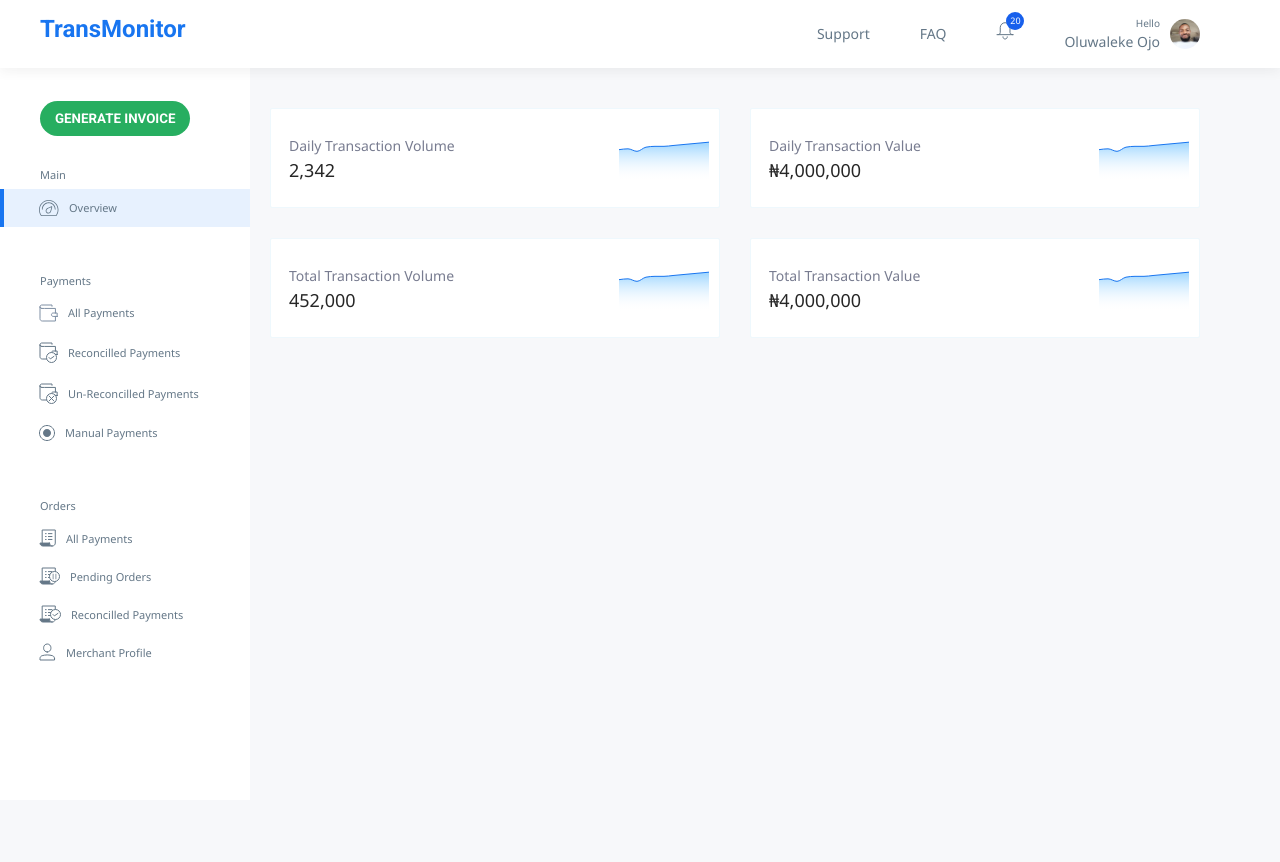
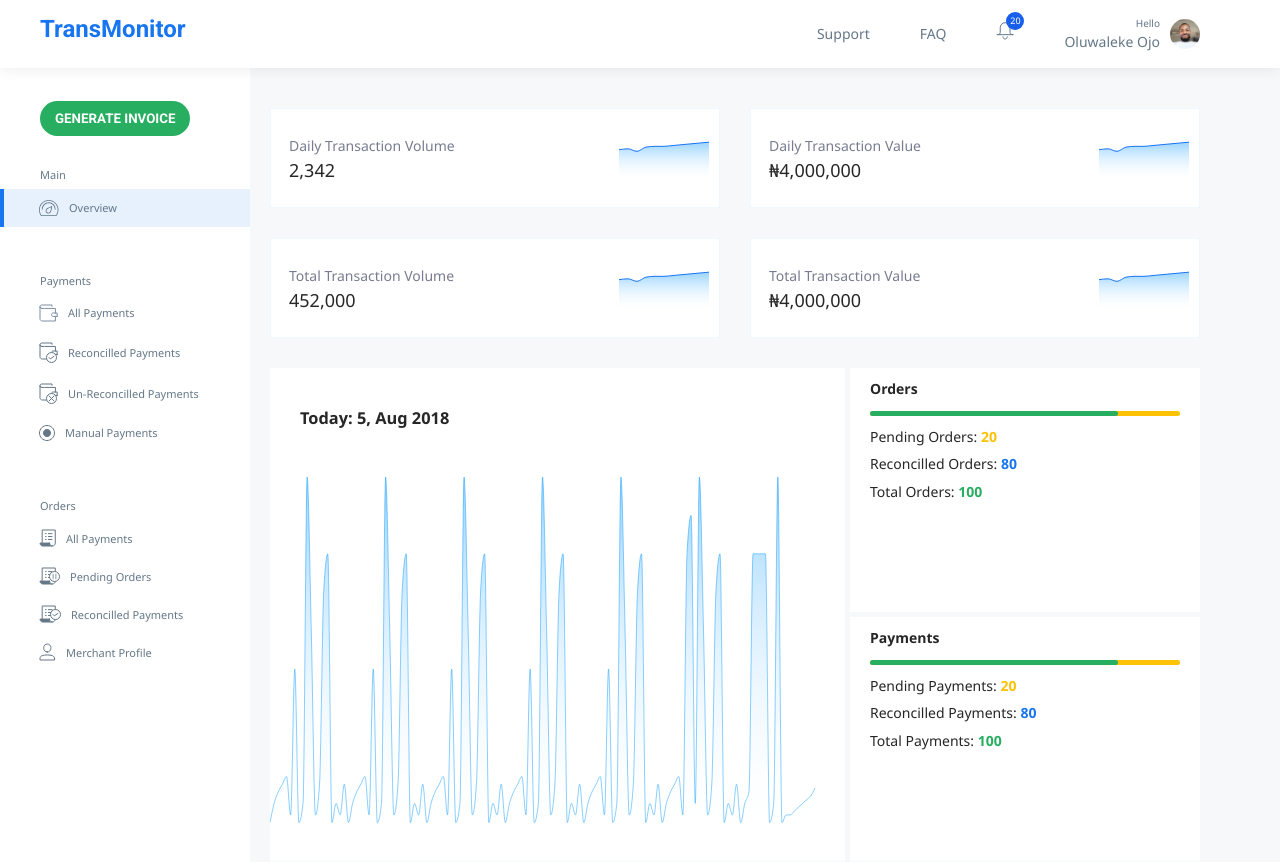
Before and after one commit to AdePhil/transmonitor-dashbaord, a React (Create React App) app: page / in a window 1280 px wide. Shown: the top 862 px of the page. Before the commit the page ends 800 px from the top, so only its background shows below. Built offline with nearby package versions, Linux system fonts and the light colour scheme.

Commit message:
main statistics section

```diff
--- a/src/Pages/Dashboard/Dashboard.js
+++ b/src/Pages/Dashboard/Dashboard.js
@@ -2,6 +2,8 @@
 import "./dashboard.scss";
 import Card from "../../Components/Card/index";
 import DashboardLayout from "../../Components/DashboardLayout";
+import { Tooltip, AreaChart, Area, ResponsiveContainer } from "recharts";
+import chartData from "./chartdata";
 class Dashboard extends Component {
   state = {};
   render() {
@@ -14,6 +16,75 @@
             <Card label={"Total Transaction Volume"} value={"452,000"} />
             <Card label={"Total Transaction Value"} value={"₦4,000,000"} />
           </div>
+          <div className="dashboard__stat">
+            <div className="dashboard__stat-graph">
+              <div className="dashboard__stat-graph-details">
+                <h3>Today: 5, Aug 2018</h3>
+              </div>
+              <ResponsiveContainer width="100%" height="80%">
+                <AreaChart
+                  data={chartData}
+                  margin={{ top: 10, right: 30, left: 0, bottom: 0 }}
+                >
+                  <defs>
+                    <linearGradient id="colorPv" x1="0" y1="0" x2="0" y2="1">
+                      <stop
+                        offset="5%"
+                        stopColor="rgba(2, 148, 255, 0.45)"
+                        stopOpacity={0.8}
+                      />
+                      <stop
+                        offset="95%"
+                        stopColor="rgba(255, 255, 255, 0.0001)"
+                        stopOpacity={0}
+                      />
+                    </linearGradient>
+                  </defs>
+                  <Tooltip />
+                  <Area
+                    type="monotone"
+                    dataKey="pv"
+                    stroke="rgba(2, 148, 255, 0.45)"
+                    fillOpacity={1}
+                    fill="url(#colorPv)"
+                  />
+                  <Area
+                    type="monotone"
+                    dataKey="uv"
+                    stroke="rgba(2, 148, 255, 0.45)"
+                    fillOpacity={1}
+                    fill="url(#colorPv)"
+                  />
+                </AreaChart>
+              </ResponsiveContainer>
+            </div>
+            <div className="dashboard__stat-info">
+              <h4>Orders</h4>
+              <div className="progress" />
+              <p>
+                Pending Orders: <span className="bold text-yellow">20</span>
+              </p>
+              <p>
+                Reconcilled Orders: <span className="bold text-blue">80</span>
+              </p>
+              <p>
+                Total Orders: <span className="bold text-green">100</span>
+              </p>
+            </div>
+            <div className="dashboard__stat-info">
+              <h4>Payments</h4>
+              <div className="progress" />
+              <p>
+                Pending Payments: <span className="bold text-yellow">20</span>
+              </p>
+              <p>
+                Reconcilled Payments: <span className="bold text-blue">80</span>
+              </p>
+              <p>
+                Total Payments: <span className="bold text-green">100</span>
+              </p>
+            </div>
+          </div>
         </>
       </DashboardLayout>
     );
--- /dev/null
+++ b/src/Pages/Dashboard/chartdata.js
@@ -0,0 +1,536 @@
+const chartData = [
+  {
+    name: "",
+    pv: 100
+  },
+  {
+    name: "",
+    pv: 150
+  },
+  {
+    name: "",
+    pv: 180
+  },
+  {
+    name: "",
+    pv: 200
+  },
+  {
+    name: "",
+    pv: 220
+  },
+  {
+    name: "",
+    pv: 120
+  },
+  {
+    name: "",
+    pv: 500
+  },
+  {
+    name: "",
+    pv: 100
+  },
+  {
+    name: "",
+    pv: 150
+  },
+  {
+    name: "",
+    pv: 1000
+  },
+  {
+    name: "",
+    pv: 600
+  },
+  {
+    name: "",
+    pv: 120
+  },
+  {
+    name: "",
+    pv: 200
+  },
+  {
+    name: "",
+    pv: 700
+  },
+  {
+    name: "",
+    pv: 800
+  },
+  {
+    name: "",
+    pv: 100
+  },
+  {
+    name: "",
+    pv: 150
+  },
+  {
+    name: "",
+    pv: 120
+  },
+  {
+    name: "",
+    pv: 200
+  },
+  {
+    name: "",
+    pv: 100
+  },
+  {
+    name: "",
+    pv: 150
+  },
+  {
+    name: "",
+    pv: 180
+  },
+  {
+    name: "",
+    pv: 200
+  },
+  {
+    name: "",
+    pv: 220
+  },
+  {
+    name: "",
+    pv: 120
+  },
+  {
+    name: "",
+    pv: 500
+  },
+  {
+    name: "",
+    pv: 100
+  },
+  {
+    name: "",
+    pv: 150
+  },
+  {
+    name: "",
+    pv: 1000
+  },
+  {
+    name: "",
+    pv: 600
+  },
+  {
+    name: "",
+    pv: 120
+  },
+  {
+    name: "",
+    pv: 200
+  },
+  {
+    name: "",
+    pv: 700
+  },
+  {
+    name: "",
+    pv: 800
+  },
+  {
+    name: "",
+    pv: 100
+  },
+  {
+    name: "",
+    pv: 150
+  },
+  {
+    name: "",
+    pv: 120
+  },
+  {
+    name: "",
+    pv: 200
+  },
+  {
+    name: "",
+    pv: 100
+  },
+  {
+    name: "",
+    pv: 150
+  },
+  {
+    name: "",
+    pv: 180
+  },
+  {
+    name: "",
+    pv: 200
+  },
+  {
+    name: "",
+    pv: 220
+  },
+  {
+    name: "",
+    pv: 120
+  },
+  {
+    name: "",
+    pv: 500
+  },
+  {
+    name: "",
+    pv: 100
+  },
+  {
+    name: "",
+    pv: 150
+  },
+  {
+    name: "",
+    pv: 1000
+  },
+  {
+    name: "",
+    pv: 600
+  },
+  {
+    name: "",
+    pv: 120
+  },
+  {
+    name: "",
+    pv: 200
+  },
+  {
+    name: "",
+    pv: 700
+  },
+  {
+    name: "",
+    pv: 800
+  },
+  {
+    name: "",
+    pv: 100
+  },
+  {
+    name: "",
+    pv: 150
+  },
+  {
+    name: "",
+    pv: 120
+  },
+  {
+    name: "",
+    pv: 200
+  },
+  {
+    name: "",
+    pv: 100
+  },
+  {
+    name: "",
+    pv: 150
+  },
+  {
+    name: "",
+    pv: 180
+  },
+  {
+    name: "",
+    pv: 200
+  },
+  {
+    name: "",
+    pv: 220
+  },
+  {
+    name: "",
+    pv: 120
+  },
+  {
+    name: "",
+    pv: 500
+  },
+  {
+    name: "",
+    pv: 100
+  },
+  {
+    name: "",
+    pv: 150
+  },
+  {
+    name: "",
+    pv: 1000
+  },
+  {
+    name: "",
+    pv: 600
+  },
+  {
+    name: "",
+    pv: 120
+  },
+  {
+    name: "",
+    pv: 200
+  },
+  {
+    name: "",
+    pv: 700
+  },
+  {
+    name: "",
+    pv: 800
+  },
+  {
+    name: "",
+    pv: 100
+  },
+  {
+    name: "",
+    pv: 150
+  },
+  {
+    name: "",
+    pv: 120
+  },
+  {
+    name: "",
+    pv: 200
+  },
+  {
+    name: "",
+    pv: 100
+  },
+  {
+    name: "",
+    pv: 150
+  },
+  {
+    name: "",
+    pv: 180
+  },
+  {
+    name: "",
+    pv: 200
+  },
+  {
+    name: "",
+    pv: 220
+  },
+  {
+    name: "",
+    pv: 120
+  },
+  {
+    name: "",
+    pv: 500
+  },
+  {
+    name: "",
+    pv: 100
+  },
+  {
+    name: "",
+    pv: 150
+  },
+  {
+    name: "",
+    pv: 1000
+  },
+  {
+    name: "",
+    pv: 600
+  },
+  {
+    name: "",
+    pv: 120
+  },
+  {
+    name: "",
+    pv: 200
+  },
+  {
+    name: "",
+    pv: 700
+  },
+  {
+    name: "",
+    pv: 800
+  },
+  {
+    name: "",
+    pv: 100
+  },
+  {
+    name: "",
+    pv: 150
+  },
+  {
+    name: "",
+    pv: 120
+  },
+  {
+    name: "",
+    pv: 200
+  },
+  {
+    name: "",
+    pv: 100
+  },
+  {
+    name: "",
+    pv: 150
+  },
+  {
+    name: "",
+    pv: 180
+  },
+  {
+    name: "",
+    pv: 200
+  },
+  {
+    name: "",
+    pv: 220
+  },
+  {
+    name: "",
+    pv: 120
+  },
+  {
+    name: "",
+    pv: 800
+  },
+  {
+    name: "",
+    pv: 900
+  },
+  {
+    name: "",
+    pv: 150
+  },
+  {
+    name: "",
+    pv: 1000
+  },
+  {
+    name: "",
+    pv: 600
+  },
+  {
+    name: "",
+    pv: 120
+  },
+  {
+    name: "",
+    pv: 200
+  },
+  {
+    name: "",
+    pv: 700
+  },
+  {
+    name: "",
+    pv: 800
+  },
+  {
+    name: "",
+    pv: 100
+  },
+  {
+    name: "",
+    pv: 150
+  },
+  {
+    name: "",
+    pv: 120
+  },
+  {
+    name: "",
+    pv: 200
+  },
+  {
+    name: "",
+    pv: 100
+  },
+  {
+    name: "",
+    pv: 150
+  },
+  {
+    name: "",
+    pv: 180
+  },
+  {
+    name: "",
+    pv: 800
+  },
+  {
+    name: "",
+    pv: 800
+  },
+  {
+    name: "",
+    pv: 800
+  },
+  {
+    name: "",
+    pv: 800
+  },
+  {
+    name: "",
+    pv: 100
+  },
+  {
+    name: "",
+    pv: 150
+  },
+  {
+    name: "",
+    pv: 1000
+  },
+  {
+    name: "",
+    pv: 100
+  },
+  {
+    name: "",
+    pv: 120
+  },
+  {
+    name: "",
+    pv: 120
+  },
+  {
+    name: "",
+    pv: 130
+  },
+  {
+    name: "",
+    pv: 140
+  },
+  {
+    name: "",
+    pv: 150
+  },
+  {
+    name: "",
+    pv: 160
+  },
+  {
+    name: "",
+    pv: 170
+  },
+  {
+    name: "",
+    pv: 190
+  }
+];
+
+export default chartData;
--- a/src/Pages/Dashboard/dashboard.scss
+++ b/src/Pages/Dashboard/dashboard.scss
@@ -4,4 +4,50 @@
     grid-template-columns: repeat(auto-fill, minmax(300px, 1fr));
     grid-gap: 30px;
   }
+  &__stat {
+    display: grid;
+    grid-template-columns: 1fr auto;
+    grid-template-rows: 1fr 1fr;
+    grid-gap: 5px;
+    margin-top: 30px;
+    &-graph {
+      background-color: #fff;
+      grid-row: 1/-1;
+      &-details {
+        padding: 20px 30px;
+      }
+    }
+    &-info {
+      min-height: 200px;
+      grid-column: 2 / -1;
+      min-width: 350px;
+      background-color: #fff;
+      padding: 10px 20px 10px 20px;
+
+      h4 {
+        margin: 0 0 10px 0;
+        font-size: 14px;
+      }
+      p {
+        margin: 0 0 5px 0;
+      }
+      .progress {
+        margin-bottom: 10px;
+        width: 100%;
+        height: 5px;
+        background-color: #fdc203;
+        border-radius: 20px;
+        position: relative;
+        &::before {
+          content: "";
+          position: absolute;
+          left: 0;
+          height: 100%;
+          background-color: #27ae60;
+          border-radius: 20px;
+          width: 80%;
+        }
+      }
+    }
+  }
 }
--- a/src/styles.scss
+++ b/src/styles.scss
@@ -43,3 +43,22 @@
 .btn--bold {
   font-weight: bold;
 }
+
+.text-yellow {
+  color: #fdc203;
+}
+
+.text-green {
+  color: #27ae60;
+}
+.text-grey {
+  color: #7f8fa4;
+}
+
+.text-blue {
+  color: #1875f0;
+}
+
+.bold {
+  font-weight: bold;
+}
```
